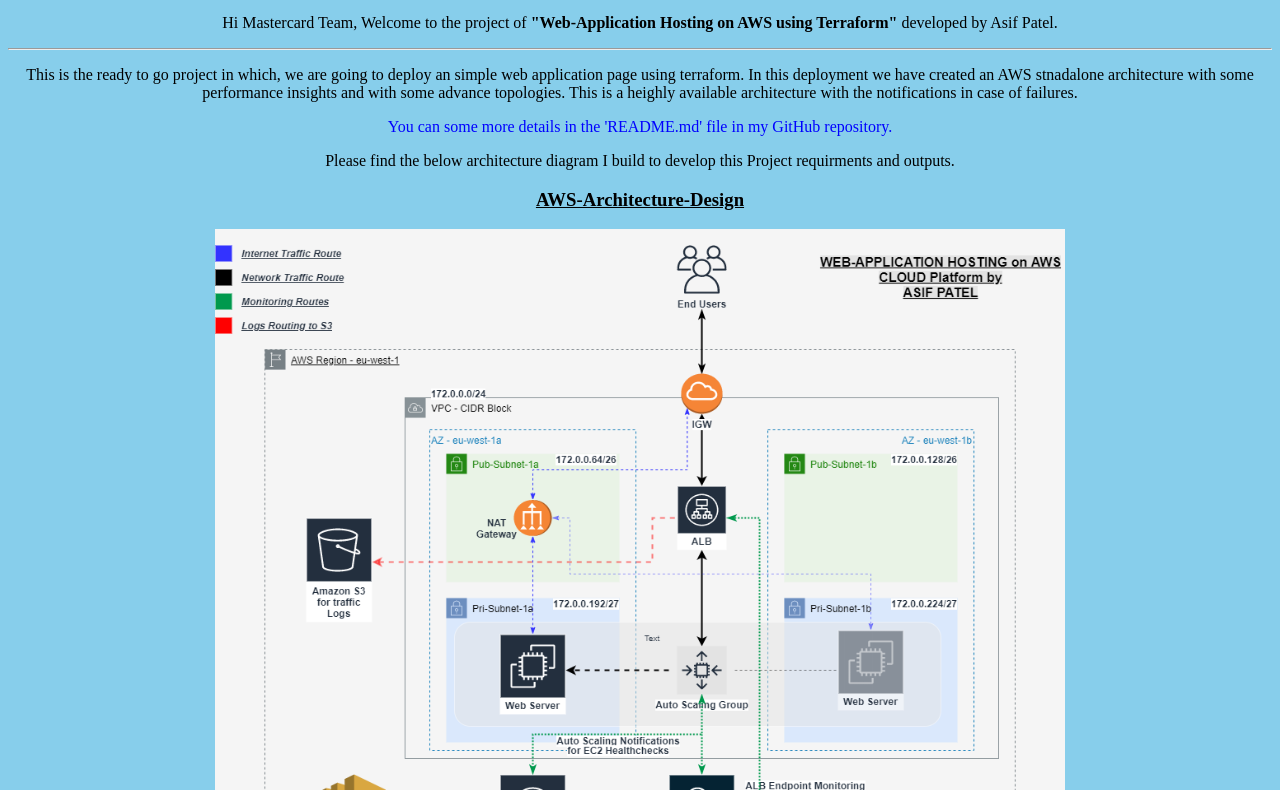
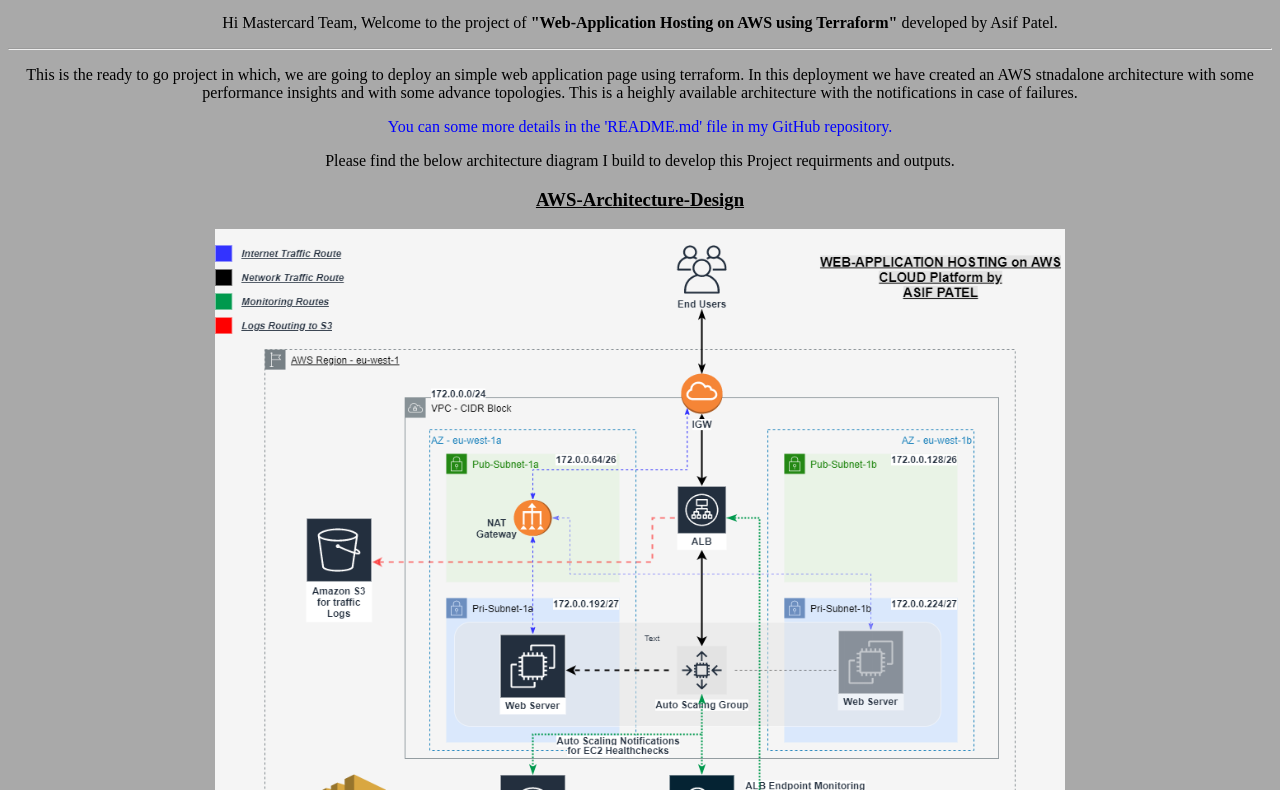
Before and after one commit to Asif-Patel/AWS-WebApp-Hosting-Module, a plain HTML site: page demo/index.html in a window 1280 px wide. Shown: the part 230-1020 px from the top of the page. Drawn offline with Linux system fonts and the light colour scheme; files whose address does not match are found by name.

Commit message:
background color change

```diff
--- a/demo/index.html
+++ b/demo/index.html
@@ -3,7 +3,7 @@
 <head>
 <title>Introduction</title>
 </head>
-<body style = "background-color:skyblue;color:black">
+<body style = "background-color:darkgrey;color:black">
 
 <h1><center>## Web-Application Hosting on AWS using Terraform ##</center></h1>
 <p><center><i>Project by-<b><u> Mr.Asif Alam Patel</u></b></i><center></p>
```
